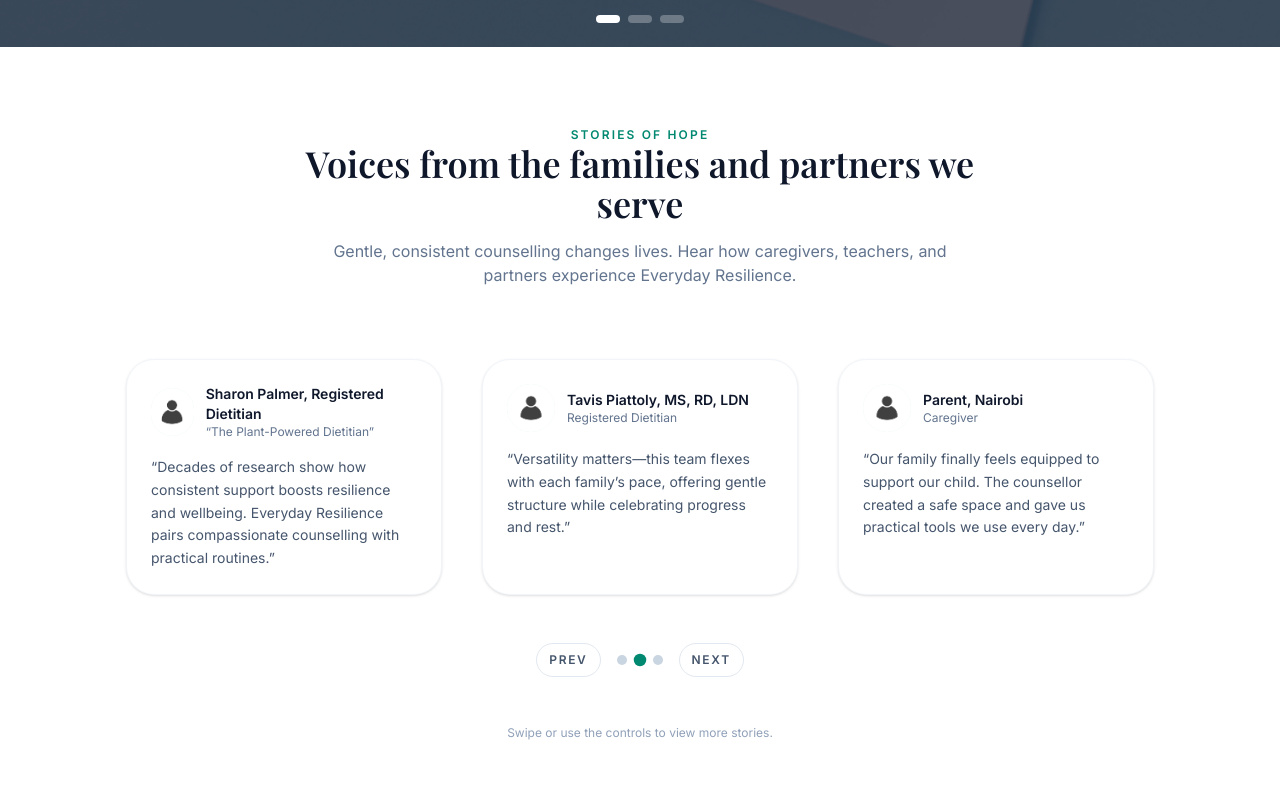
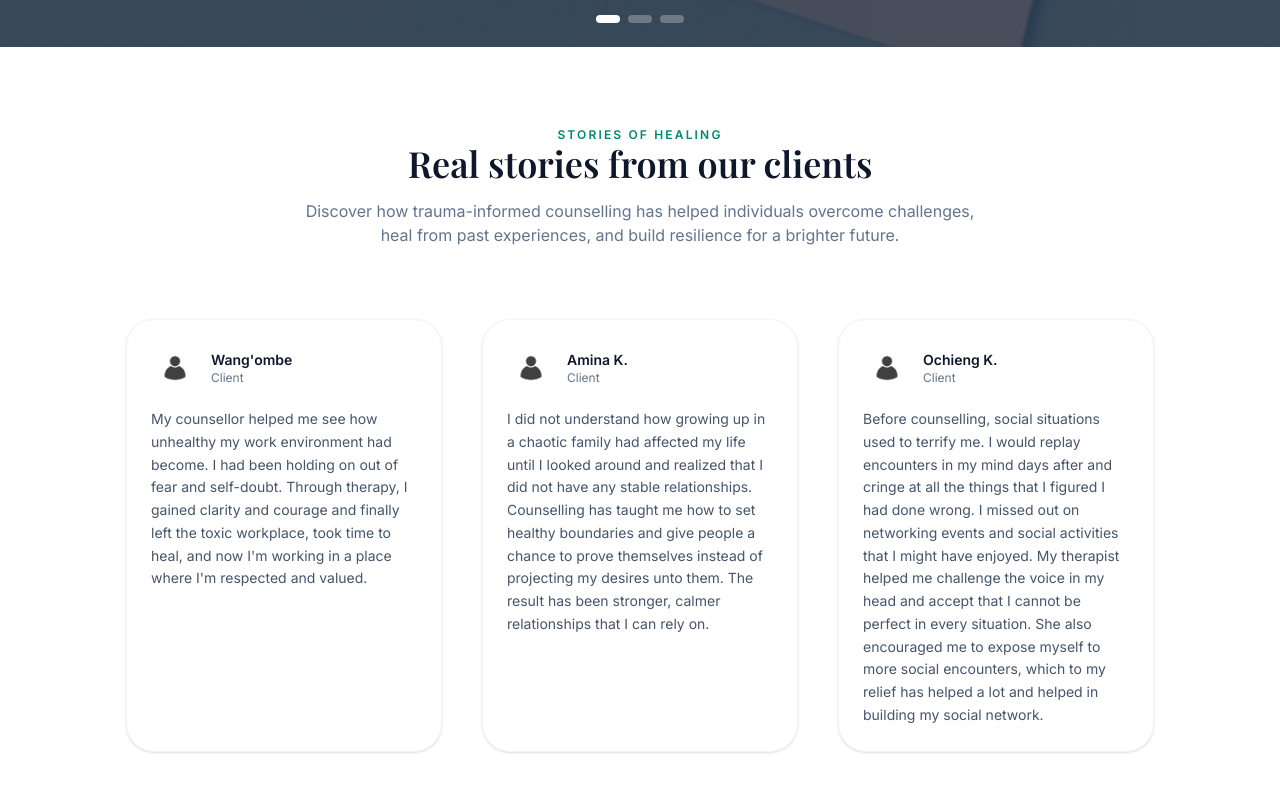
Before and after one commit to humphreyotieno1/EverydayResilience, a Next.js app: page / in a window 1280 px wide. Shown: the part 2200-2999 px from the top of the page. Built offline with nearby package versions, Linux system fonts and the light colour scheme; no server answers.

Commit message:
updated testimonials

```diff
--- /dev/null
+++ b/app/robots.ts
@@ -0,0 +1,42 @@
+import type { MetadataRoute } from 'next'
+
+export default function robots(): MetadataRoute.Robots {
+  const baseUrl = 'https://www.everydayresiliencecounsellingkenya.org'
+
+  return {
+    rules: [
+      {
+        userAgent: '*',
+        allow: '/',
+        disallow: [
+          '/api/',
+          '/_next/',
+          '/admin/',
+          '/private/',
+        ],
+      },
+      {
+        userAgent: 'GPTBot',
+        disallow: '/',
+      },
+      {
+        userAgent: 'ChatGPT-User',
+        disallow: '/',
+      },
+      {
+        userAgent: 'CCBot',
+        disallow: '/',
+      },
+      {
+        userAgent: 'anthropic-ai',
+        disallow: '/',
+      },
+      {
+        userAgent: 'Claude-Web',
+        disallow: '/',
+      },
+    ],
+    sitemap: `${baseUrl}/sitemap.xml`,
+    host: baseUrl,
+  }
+}
--- /dev/null
+++ b/app/sitemap.ts
@@ -0,0 +1,94 @@
+import type { MetadataRoute } from 'next'
+import { siteNavigation } from '@/content/site'
+
+export default function sitemap(): MetadataRoute.Sitemap {
+  const baseUrl = 'https://www.everydayresiliencecounsellingkenya.org'
+
+  // Static pages
+  const staticPages = [
+    {
+      url: baseUrl,
+      lastModified: new Date(),
+      changeFrequency: 'weekly' as const,
+      priority: 1,
+    },
+    {
+      url: `${baseUrl}/about`,
+      lastModified: new Date(),
+      changeFrequency: 'monthly' as const,
+      priority: 0.8,
+    },
+    {
+      url: `${baseUrl}/services`,
+      lastModified: new Date(),
+      changeFrequency: 'monthly' as const,
+      priority: 0.9,
+    },
+    {
+      url: `${baseUrl}/contact`,
+      lastModified: new Date(),
+      changeFrequency: 'monthly' as const,
+      priority: 0.9,
+    },
+    {
+      url: `${baseUrl}/resources`,
+      lastModified: new Date(),
+      changeFrequency: 'weekly' as const,
+      priority: 0.7,
+    },
+    {
+      url: `${baseUrl}/stories`,
+      lastModified: new Date(),
+      changeFrequency: 'weekly' as const,
+      priority: 0.7,
+    },
+    {
+      url: `${baseUrl}/partnerships`,
+      lastModified: new Date(),
+      changeFrequency: 'monthly' as const,
+      priority: 0.6,
+    },
+    {
+      url: `${baseUrl}/privacy`,
+      lastModified: new Date(),
+      changeFrequency: 'yearly' as const,
+      priority: 0.3,
+    },
+    {
+      url: `${baseUrl}/terms`,
+      lastModified: new Date(),
+      changeFrequency: 'yearly' as const,
+      priority: 0.3,
+    },
+  ]
+
+  // Service pages
+  const servicePages = [
+    {
+      url: `${baseUrl}/services/general`,
+      lastModified: new Date(),
+      changeFrequency: 'monthly' as const,
+      priority: 0.8,
+    },
+    {
+      url: `${baseUrl}/services/family`,
+      lastModified: new Date(),
+      changeFrequency: 'monthly' as const,
+      priority: 0.8,
+    },
+    {
+      url: `${baseUrl}/services/anxiety`,
+      lastModified: new Date(),
+      changeFrequency: 'monthly' as const,
+      priority: 0.8,
+    },
+    {
+      url: `${baseUrl}/services/depression`,
+      lastModified: new Date(),
+      changeFrequency: 'monthly' as const,
+      priority: 0.8,
+    },
+  ]
+
+  return [...staticPages, ...servicePages]
+}
--- a/components/sections/testimonials.tsx
+++ b/components/sections/testimonials.tsx
@@ -7,38 +7,45 @@ import { cn } from "@/lib/utils";
 
 const testimonials = [
   {
-    name: "Michelle Meyer, RD",
-    role: "Clinical Registered Dietitian",
+    name: "Peninah W.",
+    role: "Client",
     quote:
-      "“As a dietitian, real food is ideal. Everyday Resilience helps caregivers identify nourishing routines that ground families during healing.”",
+      "When my relationship ended, I felt like my world had fallen apart. Counselling gave me a safe space to express my pain and rediscover who I am beyond the relationship. I've learned to love myself again, make independent decisions, and focus on my and child's well-being. I'm finally at peace with my past.",
     avatar: "/profile.png",
   },
   {
-    name: "Sharon Palmer, Registered Dietitian",
-    role: "“The Plant-Powered Dietitian”",
+    name: "Wang'ombe",
+    role: "Client",
     quote:
-      "“Decades of research show how consistent support boosts resilience and wellbeing. Everyday Resilience pairs compassionate counselling with practical routines.”",
+      "My counsellor helped me see how unhealthy my work environment had become. I had been holding on out of fear and self-doubt. Through therapy, I gained clarity and courage and finally left the toxic workplace, took time to heal, and now I'm working in a place where I'm respected and valued.",
     avatar: "/profile.png",
   },
   {
-    name: "Tavis Piattoly, MS, RD, LDN",
-    role: "Registered Dietitian",
+    name: "Amina K.",
+    role: "Client",
     quote:
-      "“Versatility matters—this team flexes with each family’s pace, offering gentle structure while celebrating progress and rest.”",
+      "I did not understand how growing up in a chaotic family had affected my life until I looked around and realized that I did not have any stable relationships. Counselling has taught me how to set healthy boundaries and give people a chance to prove themselves instead of projecting my desires unto them. The result has been stronger, calmer relationships that I can rely on.",
     avatar: "/profile.png",
   },
   {
-    name: "Parent, Nairobi",
-    role: "Caregiver",
+    name: "Ochieng K.",
+    role: "Client",
     quote:
-      "“Our family finally feels equipped to support our child. The counsellor created a safe space and gave us practical tools we use every day.”",
+      "Before counselling, social situations used to terrify me. I would replay encounters in my mind days after and cringe at all the things that I figured I had done wrong. I missed out on networking events and social activities that I might have enjoyed. My therapist helped me challenge the voice in my head and accept that I cannot be perfect in every situation. She also encouraged me to expose myself to more social encounters, which to my relief has helped a lot and helped in building my social network.",
     avatar: "/profile.png",
   },
   {
-    name: "Student, Nairobi",
-    role: "Student",
+    name: "Wambui",
+    role: "Client",
     quote:
-      "“The counsellor created a safe space and gave us practical tools we use every day.”",
+      "I sought counselling after a really bad breakup thinking that I just had to get over it. However, my counsellor helped me understand my patterns in love, my fear about being alone, and helped me understand what a healthy connection looks like. Learning this has improved my dating life tremendously. Now, I can walk away in the early stages instead of setting myself up for a world of pain.",
+    avatar: "/profile.png",
+  },
+  {
+    name: "Winnie",
+    role: "Client",
+    quote:
+      "After losing my dad, I was consumed by grief for such a long time. Talking through my grief with a professional has helped me navigate my pain and face it instead of burying it. While I'm not over it, and don't think I will be for a long time, I have learnt to live with the loss without letting it consume me.",
     avatar: "/profile.png",
   },
 ];
@@ -90,12 +97,12 @@ export function TestimonialsSection() {
     <section className="bg-white py-20">
       <div className="container mx-auto space-y-12 px-4">
         <div className="mx-auto max-w-2xl text-center">
-          <p className="text-xs font-semibold uppercase tracking-[0.18em] text-primary">Stories of hope</p>
+          <p className="text-xs font-semibold uppercase tracking-[0.18em] text-primary">Stories of healing</p>
           <h2 className="font-heading text-3xl font-semibold text-slate-900 sm:text-4xl">
-            Voices from the families and partners we serve
+            Real stories from our clients
           </h2>
           <p className="mt-4 text-base text-slate-500">
-            Gentle, consistent counselling changes lives. Hear how caregivers, teachers, and partners experience Everyday Resilience.
+            Discover how trauma-informed counselling has helped individuals overcome challenges, heal from past experiences, and build resilience for a brighter future.
           </p>
         </div>
 
```
